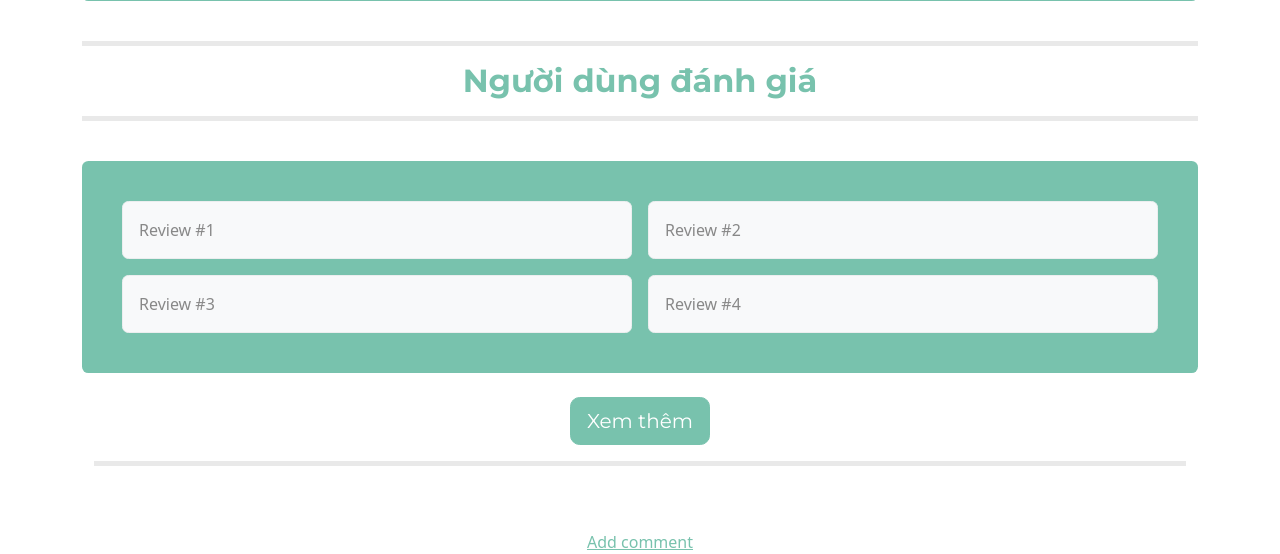
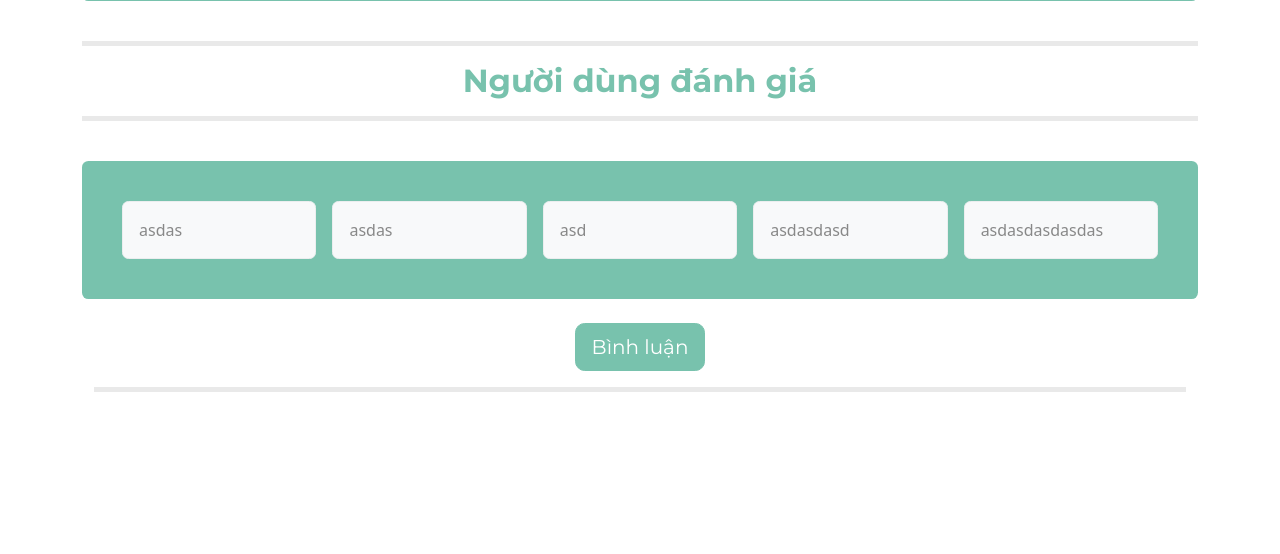
Before and after one commit to jhtdesu/Hotel-booking, a Django app: page /detail/1/ in a window 1280 px wide. Shown: the part 1250-1804 px from the top of the page. After the commit the page ends 1642 px from the top, so only its background shows below. Run offline with Django 4.2, Linux system fonts and the light colour scheme; a user stored in the database is signed in; data comes from the database, SQL or seed files in the repository; both versions use the stored data as it was after the commit; some libraries are stand-ins or nearby versions.

Commit message:
#quên r

```diff
--- a/Demo1/settings.py
+++ b/Demo1/settings.py
@@ -40,7 +40,7 @@ INSTALLED_APPS = [
     'app1',
 
     'crispy_forms',
-    'crispy_bootstrap4',
+    #'crispy_bootstrap4',
 ]
 CRISPY_TEMPLATE_PACK = 'bootstrap4'
 MIDDLEWARE = [
--- a/app1/forms.py
+++ b/app1/forms.py
@@ -35,12 +35,14 @@ class Information(UserChangeForm):
         model = User
         fields = ( 'email', 'first_name', 'last_name')
 
-class Book(forms.ModelForm):
+class BookingForm(forms.ModelForm):
 
     class Meta:
 
         model = Room
         fields = ['book_in', 'book_out']
+
+
 class CommentForm(forms.ModelForm):
     class Meta:
         model = Comment
--- a/app1/templates/app1/base.html
+++ b/app1/templates/app1/base.html
@@ -47,6 +47,20 @@
 
                 {% endif %}
 
+                {% if message.level == DEFAULT_MESSAGE_LEVELS.ERROR %}
+
+
+                    <p id="message-timer" class="alert alert-danger float-center text-center message-text">
+
+
+                        <i class="fa fa-exclamation-triangle" aria-hidden="true"></i> &nbsp; {{message}}
+
+
+                    </p>
+
+
+                {% endif %}
+
 
             {% endfor %}
 
--- a/app1/templates/app1/detail.html
+++ b/app1/templates/app1/detail.html
@@ -177,25 +177,21 @@
 <div class="container p-3 rounded shadow-md" style=" background-color: #78C2AD;">
 
     <div class="row gx-5 px-auto mx-auto p-3">
+
+        {% for comment in comment %}
+
             <div class="col p-2 px-auto mx-auto">
-                <div class="p-3 border bg-light rounded">Review #1</div>
+                <div class="p-3 border bg-light rounded">{{comment.body}}</div>
             </div>
-            <div class="col p-2 px-auto mx-auto">
-                <div class="p-3 border bg-light rounded">Review #2</div>
-            </div>
-            <div class="w-100"></div>
-            <div class="col p-2 px-auto mx-auto">
-                <div class="p-3 border bg-light rounded">Review #3</div>
-            </div>
-            <div class="col p-2 px-auto mx-auto">
-                <div class="p-3 border bg-light rounded">Review #4</div>
-            </div>
+
+        {% endfor %}
+
     </div>
 </div>
 
 <br>
 
-<div class="container text-center"><a class="btn btn-primary btn-lg" type="submit" href="{% url 'search' %}"> Xem thêm </a>
+<div class="container text-center"><a class="btn btn-primary btn-lg" type="submit" href="{% url 'comment' hotel.id %}"> Bình luận </a>
 
 <br>
 
@@ -204,6 +200,6 @@
 <br>
 
 <br>
-<a href="{% url 'comment' hotel.id %}">Add comment</a>
+
 
 {% endblock %}
--- a/app1/views.py
+++ b/app1/views.py
@@ -1,5 +1,5 @@
 from django.shortcuts import render, redirect
-from .forms import CreateUserForm, LoginForm, Information, CommentForm
+from .forms import CreateUserForm, LoginForm, Information, CommentForm, BookingForm
 
 from django.contrib.auth.models import auth
 from django.contrib.auth import authenticate
@@ -9,7 +9,7 @@ from django.contrib.auth.decorators import login_required
 from django.contrib import messages
 from django.contrib.auth.models import User
 
-from app1.models import Hotel, Room
+from app1.models import Hotel, Room, Comment
 from django.shortcuts import render, get_object_or_404
 from .models import Room
 from django.db.models import Q
@@ -115,17 +115,37 @@ def detail(request, pk):
     # room = get_object_or_404(Room, pk=pk)
     hotel = get_object_or_404(Hotel, pk=pk)
     rooms = Room.objects.filter(hotel__name=hotel.name)
+    comment = Comment.objects.filter(hotel__name=hotel.name)
 
     return render(request, 'app1/detail.html',{
         'hotel': hotel,
         'rooms' : rooms,
+        'comment' : comment,
     })
 
 def room(request, pk):
     rooms = get_object_or_404(Room, pk=pk)
 
+    form = BookingForm(instance=rooms)
+
+    if request.method == "POST":
+
+        form = BookingForm(request.POST, instance=rooms)
+
+        if form.is_valid() and not rooms.is_booked:
+            bookmodel = form.save(commit=False)
+            bookmodel.is_booked = True
+            bookmodel.save()
+            messages.success(request, "Đặt phòng thành công!")
+
+            return redirect("homepage")
+        else:
+            messages.error(request, "Phòng không còn trống!!")
+            return redirect("homepage")
+
     return render(request, 'app1/room.html',{
         'rooms' : rooms,
+        'form' : form
     })
 
 @login_required(login_url='login')
@@ -156,7 +176,7 @@ def comment(request, pk):
             commentmodel.created_by = request.user
             commentmodel.hotel_id = pk
             commentmodel.save()
-            messages.success(request, "Bình luận thành cong(gay)!")
+            messages.success(request, "Bình luận thành cong!")
 
             return redirect("homepage")
 
```
Also changed, not shown: app1/templates/app1/comment.html (+12 -6 lines), app1/templates/app1/room.html (+17 -4 lines), db.sqlite3.
